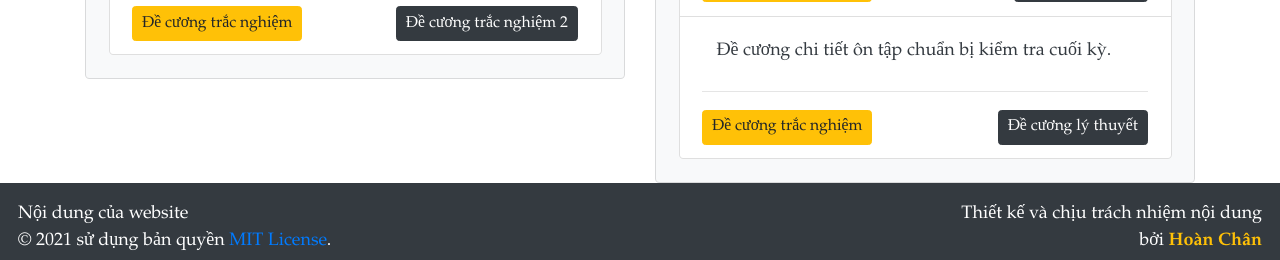
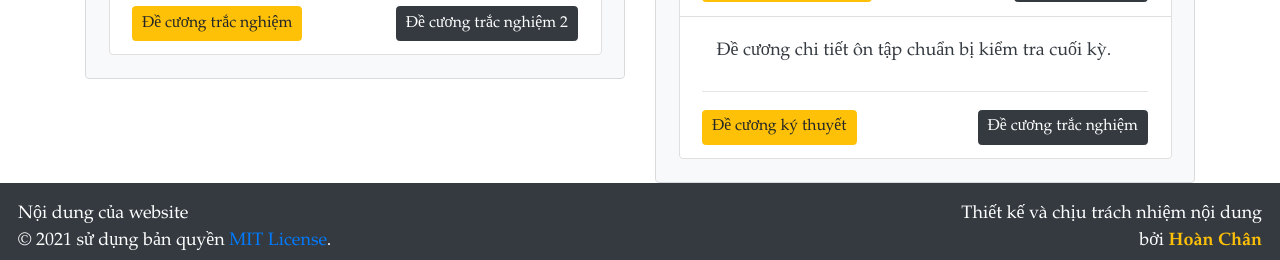
Before and after one commit to TCVan/tcvan.github.io, a Jekyll site: the page built from kt/tin.html, in a window 1280 px wide. Shown: the part 1791-2051 px from the top of the page. Built offline with Jekyll 4.4.1, drawn with Linux system fonts in a browser that asks for light colours; nearby versions of some CDN libraries.

Commit message:
Bổ sung đề cương 11

```diff
--- a/kt/tin.html
+++ b/kt/tin.html
@@ -221,10 +221,10 @@
               {% include item_kt.html
                 style = "white"
                 name = "Đề cương chi tiết ôn tập chuẩn bị kiểm tra cuối kỳ."
-                ans = "files/11/de cuong CKII.pdf"
-                ansName = "Đề cương trắc nghiệm"
-                score = "files/11/on tap CKII.pdf"
-                scoreName = "Đề cương lý thuyết"
+                ans = "files/11/de cuong CK2.pdf"
+                ansName = "Đề cương ký thuyết"
+                score = "files/11/on tap CK2.pdf"
+                scoreName = "Đề cương trắc nghiệm"
               %}
             </ul>
           </div>
```
Also changed, not shown: 2 other files.
